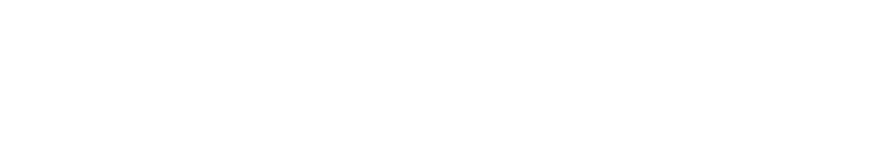
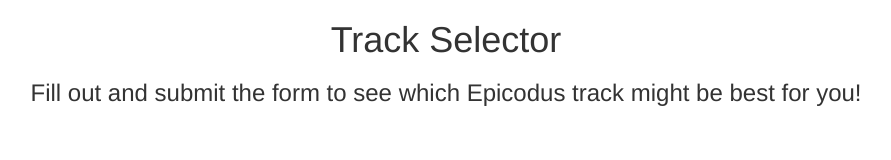
Before and after one commit to philip-putnam/introWk2-project, a plain HTML site: page index.html in a window 1280 px wide. Shown: the whole page, without its empty margins (194-1085 px from the left). Drawn offline with Linux system fonts and the light colour scheme.

Commit message:
add container, h1, h3, and empty form to body in index.html

```diff
--- a/css/styles.css
+++ b/css/styles.css
@@ -0,0 +1,3 @@
+h1, h3 {
+  text-align: center;
+}
--- a/index.html
+++ b/index.html
@@ -2,13 +2,23 @@
 <html>
   <head>
     <link href="css/bootstrap.css" rel="stylesheet" type="text/css">
+    <script src="js/jquery-3.1.1.js"></script>
     <link href="css/styles.css" rel="stylesheet" type="text/css">
-    <script src="js/jquery-3.1.1.js"></script>
     <script src="js/scripts.js"></script>
-    <title>Enter Title</title>
+    <title>Track Selecter</title>
   </head>
 
   <body>
 
+    <div class="container">
+      <h1>Track Selector</h1>
+      <h3>Fill out and submit the form to see which Epicodus track might be best for you!</h3>
+
+      <form>
+
+
+      </form>
+
+    </div>
   </body>
 </html>
```
